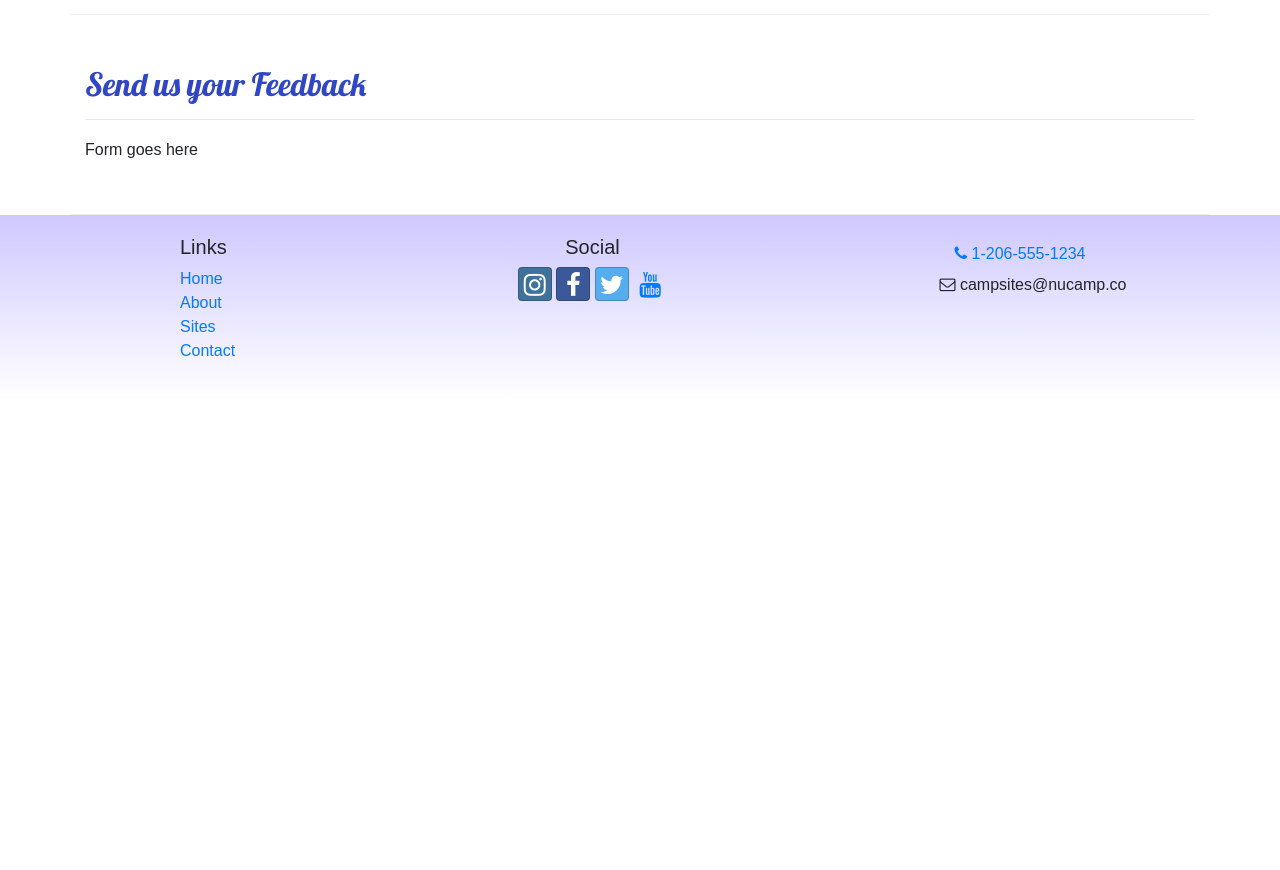
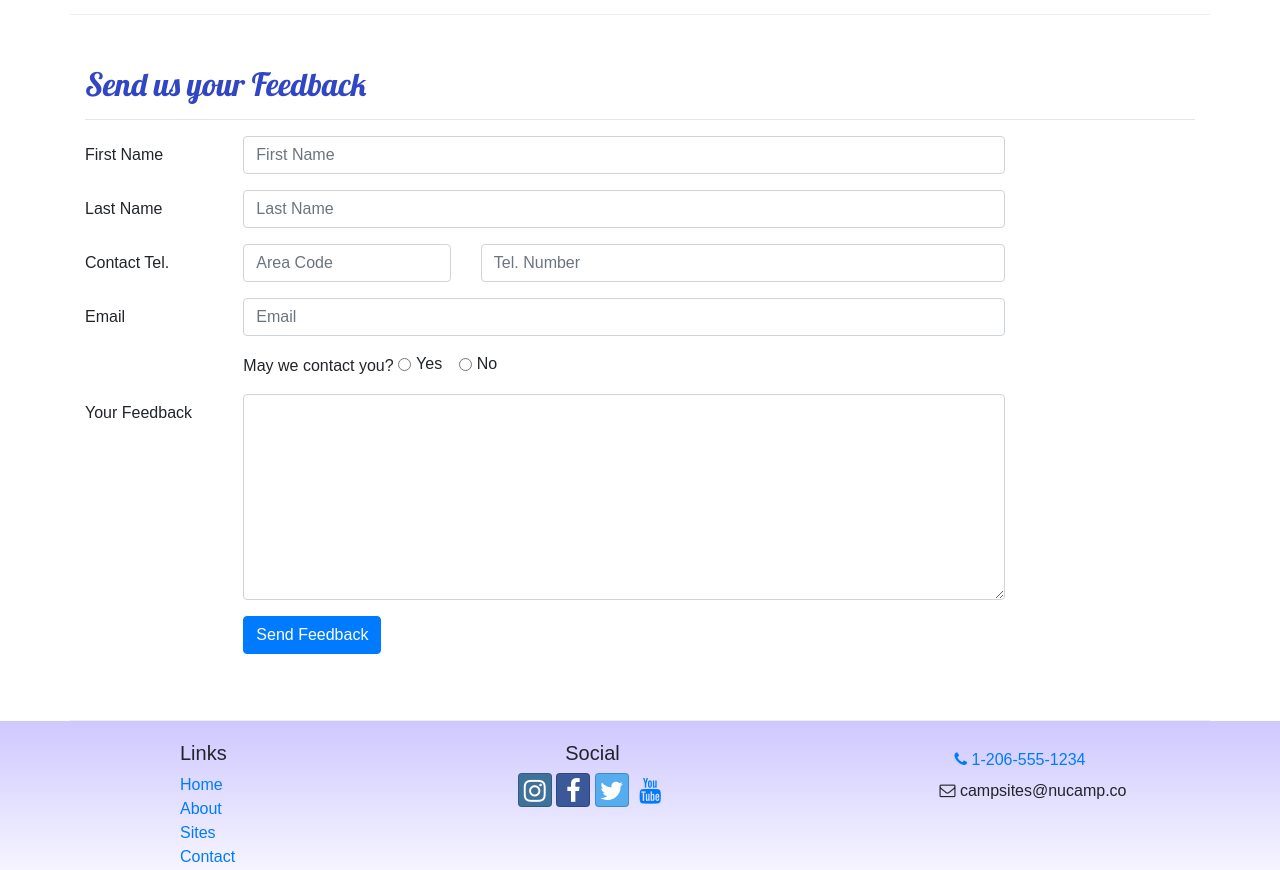
Before and after one commit to daledezma/nucampsite, a website: page contactus.html in a window 1280 px wide. Shown: the part 560-1430 px from the top of the page. Before the commit the page ends 959 px from the top, so only its background shows below. Drawn offline with nearby package versions, Linux system fonts and the light colour scheme.

Commit message:
form updated

```diff
--- a/contactus.html
+++ b/contactus.html
@@ -80,7 +80,59 @@
                 <hr />
             </div>
             <div class="col-md-10">
-                Form goes here
+                <form>
+                    <div class="form-group row">
+                        <label for="firstName" class="col-md-2 col-form-label">First Name</label>
+                        <div class="col-md-10">
+                            <input type="text" class="form-control" id="firstName" name="firstName" placeholder="First Name" />
+                        </div>
+                    </div>
+                    <div class="form-group row">
+                        <label for="lastName" class="col-md-2 col-form-label">Last Name</label>
+                        <div class="col-md-10">
+                            <input type="text" class="form-control" id="lastName" name="lastName" placeholder="Last Name" />
+                        </div>
+                    </div>
+                    <div class="form-group row">
+                        <label for="areaCode" class="col-md-2 col-form-label">Contact Tel.</label>
+                        <div class="col-5 col-md-3">
+                            <input type="tel" class="form-control" id="areaCode" name="areaCode" placeholder="Area Code" />
+                        </div>
+                        <div class="col-7">
+                            <input type="tel" class="form-control" name="telNum" placeholder="Tel. Number" />
+                        </div>
+                    </div>
+                    <div class="form-group row">
+                        <label for="email" class="col-md-2 col-form-label">Email</label>
+                        <div class="col-md-10">
+                            <input type="email" class="form-control" id="email" name="email" placeholder="Email" />
+                        </div>
+                    </div>
+                    <div class="form-group row">
+                        <div class="col offset-md-2">
+                            May we contact you?
+                            <div class="form-check form-check-inline">
+                                <input type="radio" class="form-check-input" id="contactYes" name="contactRadios" value="yes" />
+                                <label for="contactYes" class="form-check-label">Yes</label>
+                            </div>
+                            <div class="form-check form-check-inline">
+                                <input type="radio" class="form-check-input" id="contactNo" name="contactRadios" value="no" />
+                                <label for="contactNo" class="form-check-label">No</label>
+                            </div>
+                        </div>
+                    </div>
+                    <div class="form-group row">
+                        <label for="feedback" class="col-md-2 col-form-label">Your Feedback</label>
+                        <div class="col-md-10">
+                            <textarea class="form-control" id="feedback" name="feedback" rows="8"></textarea>
+                        </div>
+                    </div>
+                    <div class="form-group row">
+                        <div class="offset-md-2 col-md-10">
+                            <button type="submit" class="btn btn-primary">Send Feedback</button>
+                        </div>
+                    </div>
+                </form>
             </div>
        </div>
 
```
